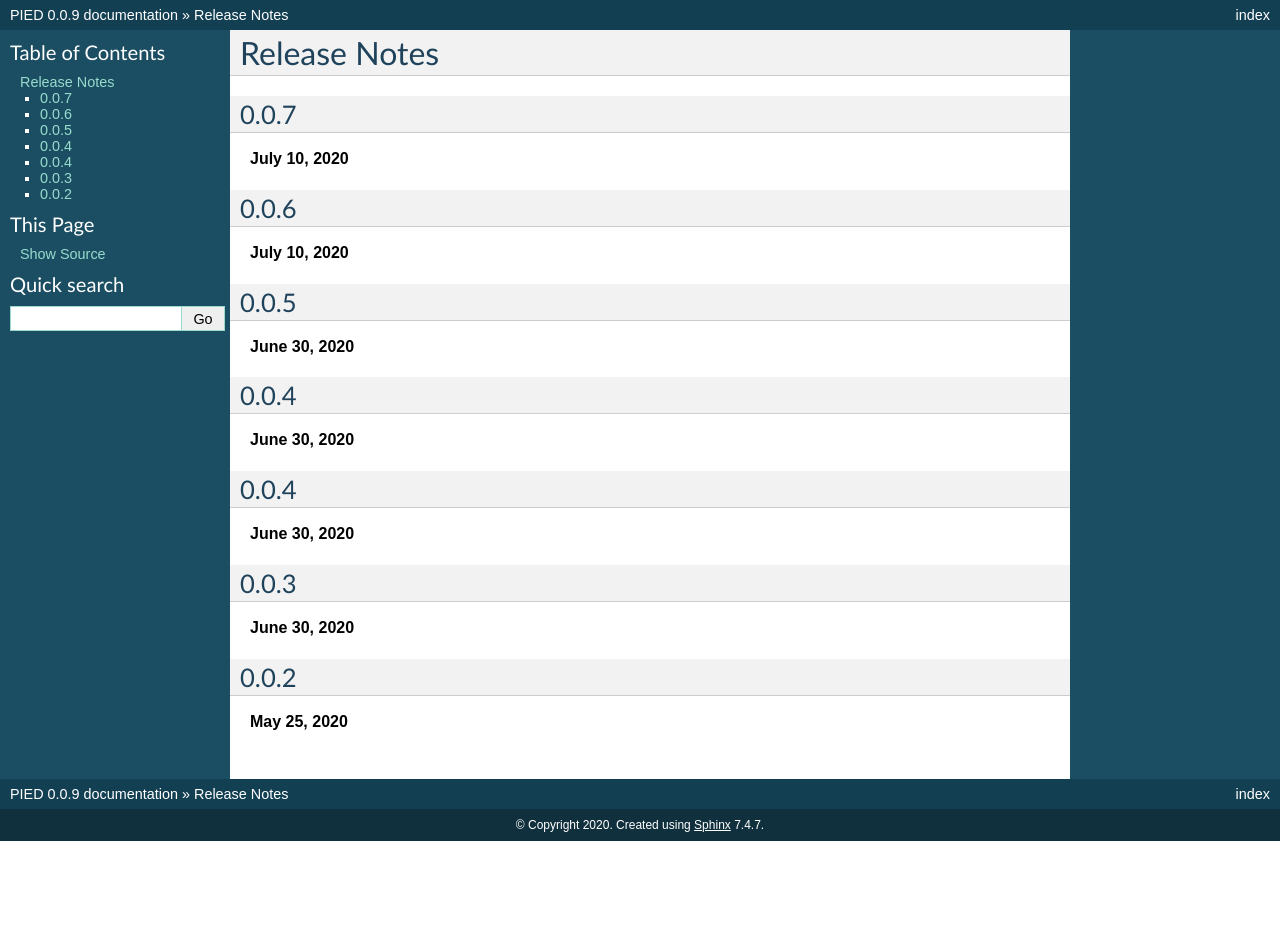
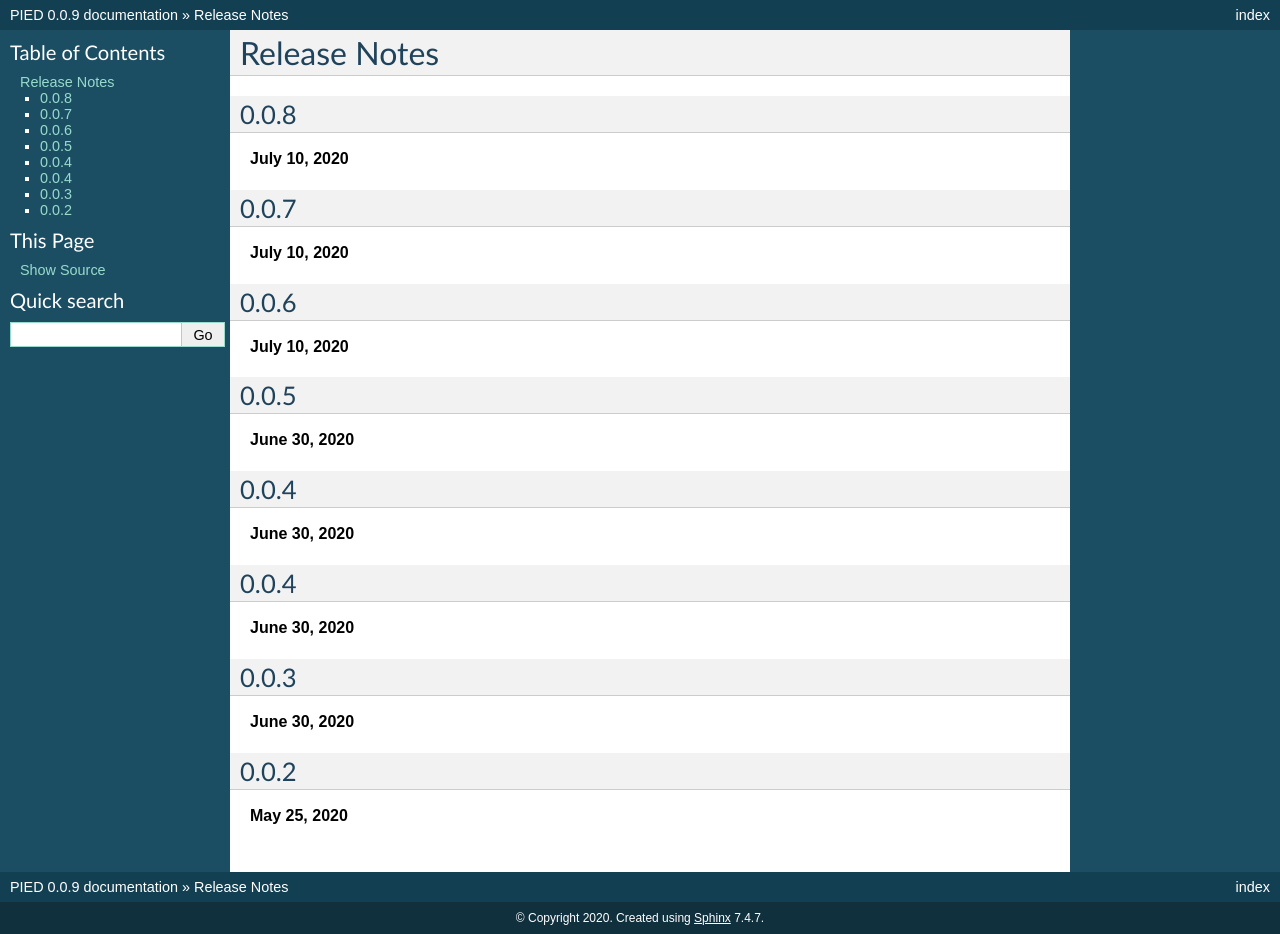
Before and after one commit to isaacovercast/PIED, a Sphinx documentation site: the page built from docs/releasenotes.rst, in a window 1280 px wide. Built offline with Sphinx 7.4.7, drawn with Linux system fonts in a browser that asks for light colours; pages that are not in the unit, such as notebooks, are missing from menus; before the commit the page ends 900 px from its top, so only the background shows below that.

Commit message:
"Updating PIED/__init__.py to version - 0.0.8

```diff
--- a/PIED/__init__.py
+++ b/PIED/__init__.py
@@ -1,7 +1,7 @@
 """
 PIED - Phylogeographic Temporal Analysis
 """
-__version__ = "0.0.7"
+__version__ = "0.0.8"
 __author__ = "Isaac Overcast"
 
 ## Possible values for __loglevel__: "DEBUG"  "INFO"  "WARN"  "ERROR"
--- a/docs/releasenotes.rst
+++ b/docs/releasenotes.rst
@@ -2,6 +2,10 @@
 
 Release Notes
 =============
+
+0.0.8
+-----
+**July 10, 2020**
 
 0.0.7
 -----
```
Also changed, not shown: 1 other file.
